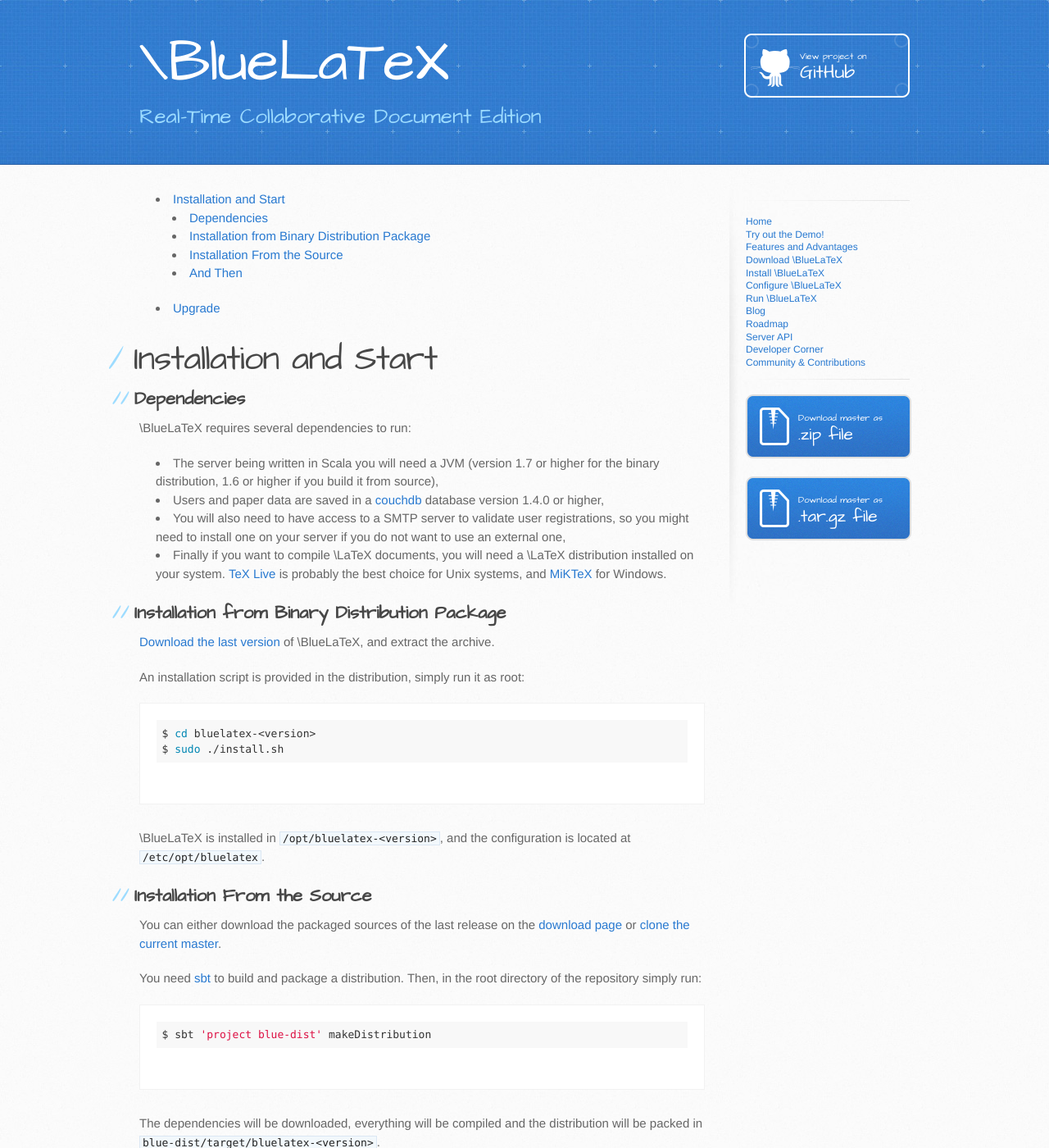
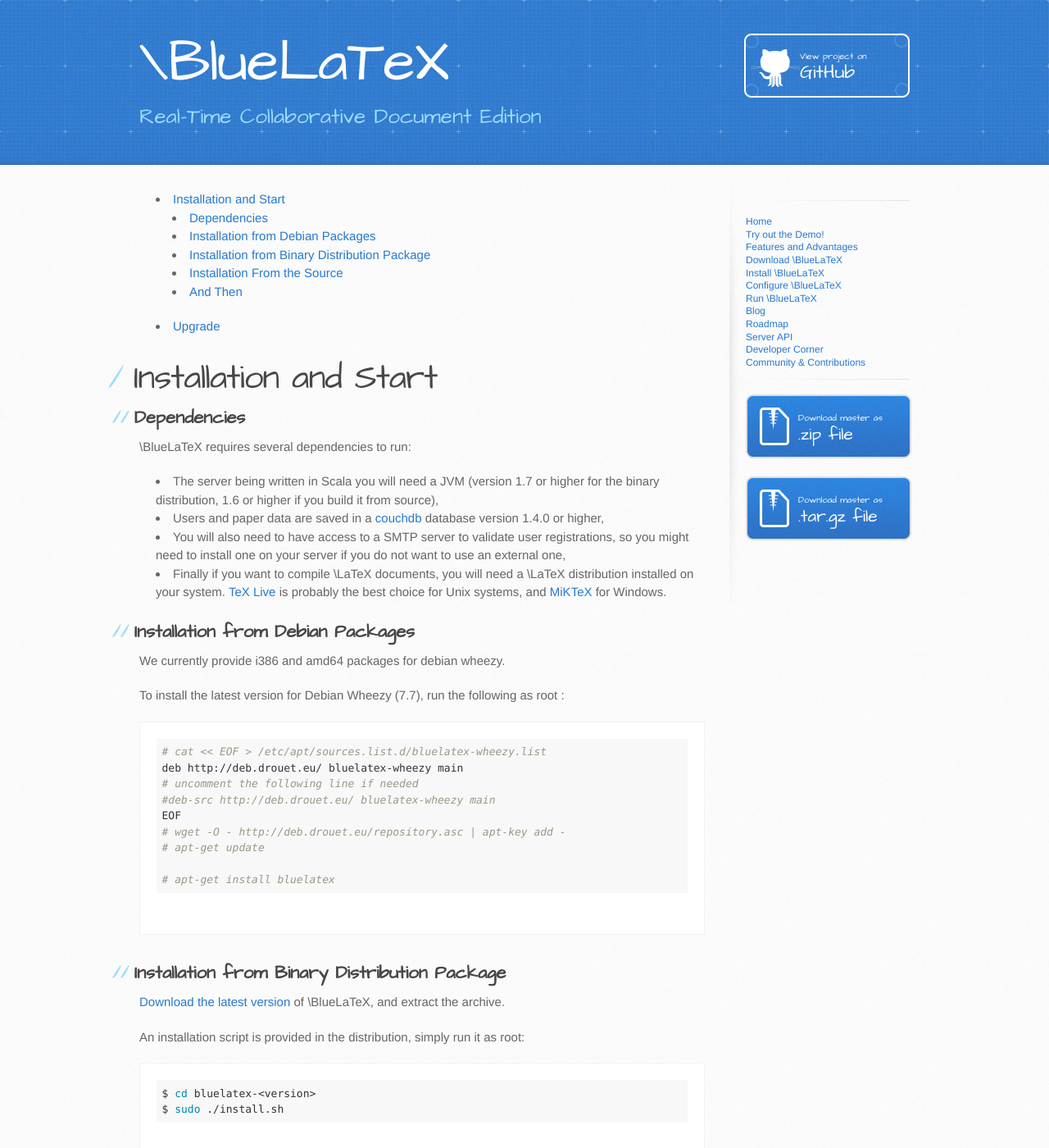
Before and after one commit to jeromedrouet/bluelatex-website, a Jekyll site: the page built from installation/index.markdown, in a window 1280 px wide and 1400 px high. Shown: the whole window at 82% size. Built offline with Jekyll 4.4.1, drawn with Linux system fonts in a browser that asks for light colours.

Commit message:
added Debian packages and installation howto

````diff
--- a/download/index.markdown
+++ b/download/index.markdown
@@ -39,6 +39,12 @@
  - [Fedora 21 binary rpm](http://ares.ptitoliv.net/bluelatex/bluelatex-1.0.2-1.fc21.x86_64.rpm)
  - [Fedora 21 source rpm](http://ares.ptitoliv.net/bluelatex/bluelatex-1.0.2-1.fc21.src.rpm)
 
+### ![Debian logo](/images/debian.png) Debian
+
+See [this installation page](/installation/) to add repository, but if you only want packages :
+ - [Debian Wheezy .deb amd64 package](http://deb.drouet.eu/pool/main/b/bluelatex/bluelatex_1.0.3-1_amd64.deb)
+ - [Debian Wheezy .deb i386 package](http://deb.drouet.eu/pool/main/b/bluelatex/bluelatex_1.0.3-1_i386.deb)
+
 Docker Image
 ------------
 
--- a/installation/index.markdown
+++ b/installation/index.markdown
@@ -19,10 +19,28 @@
  - You will also need to have access to a SMTP server to validate user registrations, so you might need to install one on your server if you do not want to use an external one,
  - Finally if you want to compile \LaTeX documents, you will need a \LaTeX distribution installed on your system. [TeX Live](https://www.tug.org/texlive/) is probably the best choice for Unix systems, and [MiKTeX](http://miktex.org/) for Windows.
 
+Installation from Debian Packages
+---------------------------------
+
+We currently provide i386 and amd64 packages for debian wheezy.
+
+To install the latest version for Debian Wheezy (7.7), run the following as root :
+```shell
+# cat << EOF > /etc/apt/sources.list.d/bluelatex-wheezy.list
+deb http://deb.drouet.eu/ bluelatex-wheezy main
+# uncomment the following line if needed
+#deb-src http://deb.drouet.eu/ bluelatex-wheezy main
+EOF
+# wget -O - http://deb.drouet.eu/repository.asc | apt-key add -
+# apt-get update
+
+# apt-get install bluelatex
+```
+
 Installation from Binary Distribution Package
 ---------------------------------------------
 
-[Download the last version](/download/) of \BlueLaTeX, and extract the archive.
+[Download the latest version](/download/) of \BlueLaTeX, and extract the archive.
 
 An installation script is provided in the distribution, simply run it as root:
 
````
Also changed, not shown: images/debian.png (added).
